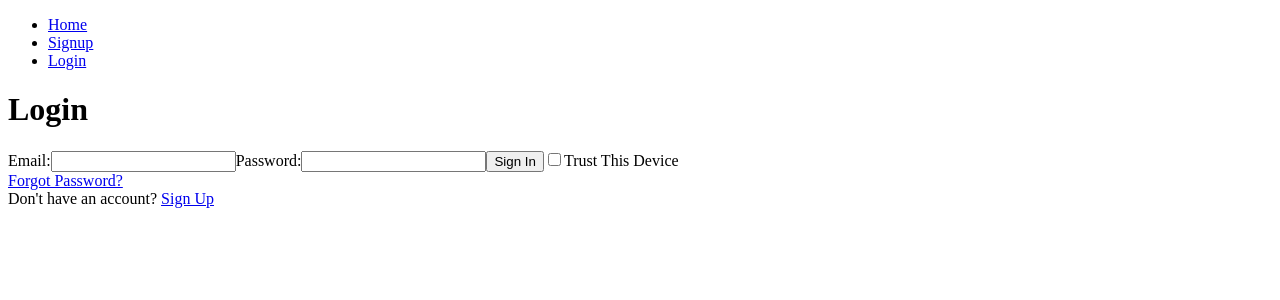
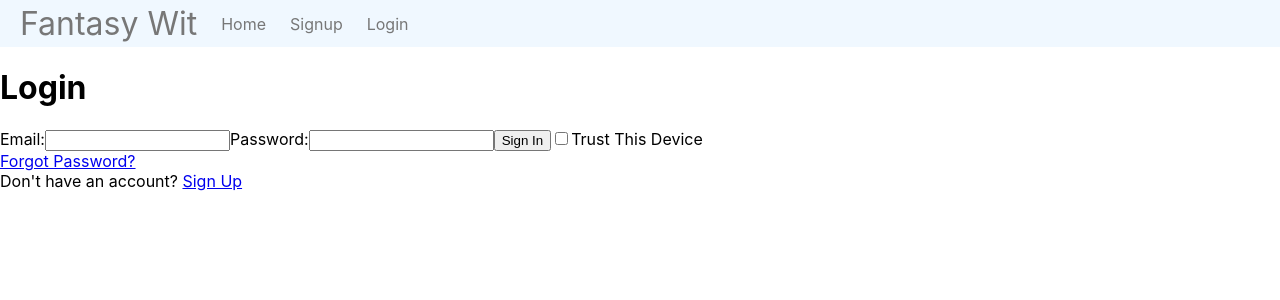
Before and after one commit to Timlee1/ffwit, a React (Vite) app in the folder client/: page /login in a window 1280 px wide. Shown: the top 300 px of the page. Built offline with nearby package versions, Linux system fonts and the light colour scheme; no server answers.

Commit message:
Navbar Style

```diff
--- a/client/package.json
+++ b/client/package.json
@@ -15,6 +15,7 @@
     "react": "^18.2.0",
     "react-chartjs-2": "^5.2.0",
     "react-dom": "^18.2.0",
+    "react-icons": "^4.10.1",
     "react-redux": "^8.1.2",
     "react-router-dom": "^6.14.2",
     "react-select": "^5.7.4"
--- a/client/src/App.jsx
+++ b/client/src/App.jsx
@@ -24,6 +24,7 @@ function App() {
     <>
       <BrowserRouter>
         <Navbar auth={auth} />
+
         <Routes>
           <Route index element={<Home />} />
           {!auth && <Route path="/login" element={<Login />} />}
@@ -37,6 +38,7 @@ function App() {
           <Route path="/simulation" element={<Simulation />} />
           <Route path="*" element={<PageNotFound />} />
         </Routes>
+
       </BrowserRouter>
     </>
   )
--- a/client/src/components/Login.jsx
+++ b/client/src/components/Login.jsx
@@ -4,6 +4,7 @@ import { useNavigate, Link } from 'react-router-dom'
 import { useDispatch } from 'react-redux'
 import { setCredentials } from '../features/auth/authSlice'
 import { useLoginMutation } from '../features/auth/authApiSlice'
+import usePersist from '../hooks/usePersist'
 
 const Login = () => {
   const [email, setEmail] = useState('')
@@ -12,7 +13,7 @@ const Login = () => {
   const navigate = useNavigate()
   const dispatch = useDispatch()
   const [login] = useLoginMutation()
-  const [persist, setPersist] = useState(false)
+  const [persist, setPersist] = usePersist()
 
   const handleSubmit = async (e) => {
     e.preventDefault()
--- /dev/null
+++ b/client/src/components/Navbar.css
@@ -0,0 +1,232 @@
+* {
+  box-sizing: border-box;
+}
+
+body {
+  margin: 0;
+}
+
+.navbar {
+  background-color: #F0F8FF;
+  color: #777;
+  display: flex;
+  justify-content: space-between;
+  align-items: stretch;
+  gap: 2rem;
+  padding: 0 1rem;
+}
+
+.site-title {
+  font-size: 2rem;
+}
+
+.navbar-left {
+  display: flex;
+  gap: 1rem;
+}
+
+.navbar-left ul {
+  padding: 0;
+  margin: 0;
+  list-style: none;
+  height: 100%;
+  display: flex;
+  gap: 1rem;
+}
+
+
+.navbar a,
+.navbar button {
+  color: inherit;
+  text-decoration: none;
+  height: 100%;
+  display: flex;
+  align-items: center;
+  padding: .25rem;
+}
+
+.navbar button {
+  border: none;
+  background: none;
+  text-decoration: none;
+  cursor: pointer;
+  font-family: inherit;
+  font-size: inherit;
+}
+
+.link {
+  padding: 0;
+}
+
+.link:hover {
+  color: black;
+}
+
+.dropdown {
+  position: relative;
+  padding-left: 5rem;
+}
+
+.dropdown-menu {
+  position: absolute;
+  right: 0;
+  background-color: #F0F8FF;
+  padding: .25rem;
+  border-radius: .25rem;
+  box-shadow: 0 2px 5px 0 rgba(0, 0, 0, .1);
+  opacity: 0;
+  transform: translateY(-10px);
+  transition: opacity 150ms ease-in-out, transform 150ms ease-in-out;
+  margin: 0rem;
+  list-style: none;
+  margin-top: .25rem;
+  z-index: 1;
+}
+
+.dropdown>.link:focus+.dropdown-menu {
+  opacity: 1;
+}
+
+.navbar-small {
+  display: none;
+  gap: 0rem;
+}
+
+.navbar-small-links {
+  height: 100%;
+}
+
+.navbar-small-links ul {
+  display: flex;
+  margin: 0;
+  padding: 0;
+  width: 100%;
+  flex-direction: column;
+
+}
+
+.navbar-small-links li {
+  list-style: none;
+
+}
+
+.navbar-small-links li a,
+.navbar-small-links button {
+  display: block;
+  text-decoration: none;
+  padding: 1rem;
+  text-align: center;
+  align-items: center;
+  width: 100%;
+}
+
+.navbar-small-links li:hover {
+  color: black;
+}
+
+.navbar-small-heading {
+  display: flex;
+  justify-content: space-between;
+  align-items: center;
+  flex-wrap: wrap;
+}
+
+@media screen and (max-width: 768px) {
+  .navbar-big {
+    display: none;
+  }
+
+  .navbar-small {
+    display: flex;
+    flex-direction: column;
+  }
+
+}
+
+
+
+/* import React from 'react'
+import { Link } from 'react-router-dom'
+import Logout from '../features/users/Logout'
+import './Navbar.css'
+
+function Navbar({ auth }) {
+  return (
+    <nav class="navbar">
+      <div class="site-title"><Link to="">Fantasy Wit</Link></div>
+      <div class="navbar-links">
+        <ul>
+          {!auth && <li><Link to="/signup">Signup</Link></li>}
+          {!auth && <li><Link to="/login">Login</Link></li>}
+          {auth && <li><Link to="/profile">Profile</Link></li>}
+          {auth && <li><Link to="/payment">Payment</Link></li>}
+          {auth && <li><Link to="/simulation">Simulation</Link></li>}
+          {auth && <li><Logout /></li>}
+        </ul>
+      </div>
+    </nav>
+  )
+}
+
+export default Navbar
+
+* {
+  box-sizing: border-box;
+}
+
+body {
+  margin: 0;
+}
+
+.container {
+  margin: 1rem;
+  text-align: center;
+}
+
+.navbar {
+  background-color: #333;
+  color: white;
+  display: flex;
+  justify-content: space-between;
+  align-items: stretch;
+  gap: 2rem;
+  padding: 0 1rem;
+}
+
+.site-title {
+  font-size: 2rem;
+}
+
+.navbar ul {
+  padding: 0;
+  margin: 0;
+  list-style: none;
+  height: 100%;
+  display: flex;
+  gap: 1rem;
+}
+
+.navbar a,
+.navbar button {
+  color: inherit;
+  text-decoration: none;
+  height: 100%;
+  display: flex;
+  align-items: center;
+  padding: .25rem;
+}
+
+.navbar li.active {
+  background-color: #555;
+}
+
+.navbar li:hover {
+  background-color: #777;
+}
+
+.navbar button {
+  border: none;
+  background: none;
+  font-family: inherit;
+  font-size: inherit;
+} */
--- a/client/src/components/Navbar.jsx
+++ b/client/src/components/Navbar.jsx
@@ -1,20 +1,60 @@
 import React from 'react'
 import { Link } from 'react-router-dom'
 import Logout from '../features/users/Logout'
+import './Navbar.css'
+import { RxHamburgerMenu } from 'react-icons/rx';
+import { useState } from 'react';
 
 function Navbar({ auth }) {
+  const [toggle, setToggle] = useState(false)
+  const handleToggle = (e) => {
+    setToggle(toggle => !toggle)
+  }
   return (
-    <nav>
+    <>
+      <nav className="navbar-big navbar">
+        <div className="navbar-left">
+          <div className="site-title"><Link to="">Fantasy Wit</Link></div>
+          <div className="navbar-links">
             <ul>
               <li><Link to="">Home</Link></li>
+              {auth && <li><Link to="/simulation">Simulation</Link></li>}
+              {!auth && <li><Link to="/signup">Signup</Link></li>}
+              {!auth && <li><Link to="/login">Login</Link></li>}
+            </ul>
+          </div>
+        </div>
+        {auth &&
+          <div className="dropdown">
+            <button className="link" ><RxHamburgerMenu /></button>
+            <ul className="dropdown-menu">
+              {auth && <li><Link to="/profile">Profile</Link></li>}
+              {auth && <li><Link to="/payment">Payment</Link></li>}
+              {auth && <li><Logout /></li>}
+            </ul>
+          </div>
+        }
+      </nav>
+      <nav className="navbar navbar-small">
+        <div className="navbar-small-heading">
+          <div className="site-title"><Link to="">Fantasy Wit</Link></div>
+          <button className="link-small" onClick={handleToggle}><RxHamburgerMenu /></button>
+        </div>
+        {toggle &&
+          <div className="navbar-small-links">
+            <ul className="dropdown-menu-small">
+              <li><Link to="">Home</Link></li>
+              {auth && <li><Link to="/simulation">Simulation</Link></li>}
               {!auth && <li><Link to="/signup">Signup</Link></li>}
               {!auth && <li><Link to="/login">Login</Link></li>}
               {auth && <li><Link to="/profile">Profile</Link></li>}
               {auth && <li><Link to="/payment">Payment</Link></li>}
-        {auth && <li><Link to="/simulation">Simulation</Link></li>}
               {auth && <li><Logout /></li>}
             </ul>
+          </div>
+        }
       </nav>
+    </>
   )
 }
 
--- a/client/src/components/Payment.jsx
+++ b/client/src/components/Payment.jsx
@@ -20,10 +20,10 @@ const Payment = () => {
   }
 
   return (
-    <>
+    <main>
       <button onClick={checkout('price_1NgCh2BUPgZpckEJZ8KLvfDo')}>Basic Checkout</button>
       <button onClick={checkout('price_1NgCfgBUPgZpckEJDHw7lxOk')}>Premium Checkout</button>
-    </>
+    </main>
   )
 }
 
--- a/client/src/components/Simulation.jsx
+++ b/client/src/components/Simulation.jsx
@@ -101,12 +101,12 @@ const Simulation = () => {
         handleScoringInput={handleScoringInput}
       />
       <Points
-        team={'User'}
+        team={'Team'}
         points={teamPoints}
         handlePointsInput={handleTeamPointsInput}
       />
       <AddablePlayerTable
-        team={'User'}
+        team={'Team'}
         players={userPlayers}
         options={options}
         handleAddPlayer={handleAddPlayer}
@@ -139,9 +139,9 @@ const Simulation = () => {
   }
 
   return (
-    <>
+    <main>
       {content}
-    </>
+    </main>
 
   )
 }
--- a/client/src/features/players/PlayerTable.jsx
+++ b/client/src/features/players/PlayerTable.jsx
@@ -5,7 +5,7 @@ const PlayerTable = ({ players, onDeletePlayer }) => {
     <table>
       <thead>
         <tr>
-          <th>Player</th>
+          <th>Players</th>
           <th></th>
         </tr>
       </thead>
--- a/client/src/features/simulation/Simulate.jsx
+++ b/client/src/features/simulation/Simulate.jsx
@@ -15,7 +15,7 @@ const Simulate = ({ scoring, teamPoints, opponentPoints, userPlayers, opponentPl
     isError,
     error
   }] = useCreateSimulationMutation()
-  const [msg, setMsg] = useState('')
+  const [errorMessage, setErrorMessage] = useState('')
   const handleSimulate = async (e) => {
     e.preventDefault()
     try {
@@ -45,18 +45,27 @@ const Simulate = ({ scoring, teamPoints, opponentPoints, userPlayers, opponentPl
       })
     } catch (err) {
       if (err?.data?.message) {
-        setMsg(err.data.message);
+        setErrorMessage(err.data.message);
       } else {
-        setMsg('No Server Response');
+        setErrorMessage('No Server Response');
       }
     }
   }
+  let content
+  if (isLoading) {
+    content = <h2>Loading...</h2>
+  } else if (isSuccess && userData && userStatistics && opponentStatistics) {
+    content = <>
+      <Scatter data={userData} />
+      <SimulationStatisticsTable userStatistics={userStatistics} opponentStatistics={opponentStatistics} />
+    </>
+  }
+
   return (
     <>
       <button onClick={handleSimulate}>Simulate</button>
-      {msg}
-      {userData && <Scatter data={userData} />}
-      {userStatistics && opponentStatistics && <SimulationStatisticsTable userStatistics={userStatistics} opponentStatistics={opponentStatistics} />}
+      {errorMessage}
+      {content}
     </>
   )
 }
--- a/client/src/features/simulation/SimulationStatisticsTable.jsx
+++ b/client/src/features/simulation/SimulationStatisticsTable.jsx
@@ -17,7 +17,7 @@ const SimulationStatisticsTable = ({ userStatistics, opponentStatistics }) => {
         </tr>
       </thead>
       <tbody>
-        <SimulationStatisticsRow playerStatistics={userStatistics} name={"User"} />
+        <SimulationStatisticsRow playerStatistics={userStatistics} name={"Team"} />
         <SimulationStatisticsRow playerStatistics={opponentStatistics} name={"Opponent"} />
       </tbody>
     </table >
--- /dev/null
+++ b/client/src/hooks/usePersist.jsx
@@ -0,0 +1,12 @@
+import { useState, useEffect } from "react"
+
+const usePersist = () => {
+  const [persist, setPersist] = useState(JSON.parse(localStorage.getItem("persist")) || false);
+
+  useEffect(() => {
+    localStorage.setItem("persist", JSON.stringify(persist))
+  }, [persist])
+
+  return [persist, setPersist]
+}
+export default usePersist
--- a/client/src/index.css
+++ b/client/src/index.css
@@ -0,0 +1,13 @@
+body {
+  margin: 0;
+  font-family: -apple-system, BlinkMacSystemFont, "Segoe UI", "Roboto", "Oxygen",
+    "Ubuntu", "Cantarell", "Fira Sans", "Droid Sans", "Helvetica Neue",
+    sans-serif;
+  -webkit-font-smoothing: antialiased;
+  -moz-osx-font-smoothing: grayscale;
+}
+
+code {
+  font-family: source-code-pro, Menlo, Monaco, Consolas, "Courier New",
+    monospace;
+}
```
Also changed, not shown: 2 other files (tests, documents, lock files or other folders). Lines whose indentation alone changed are shown as unchanged.
